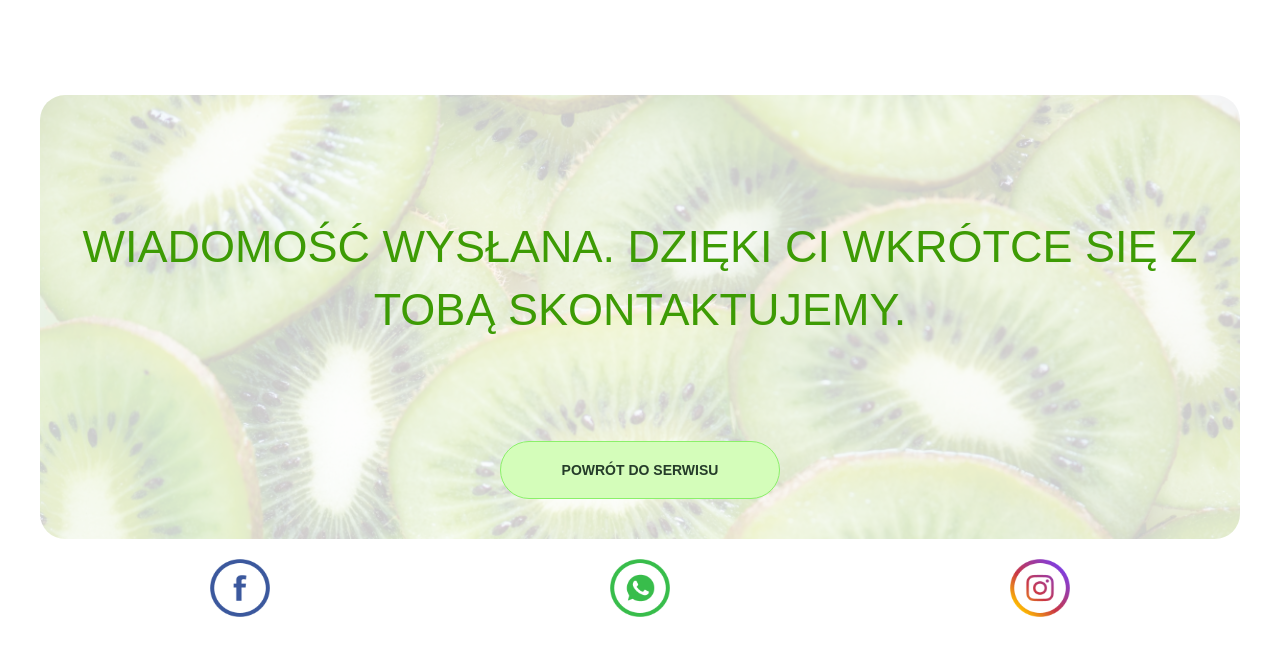
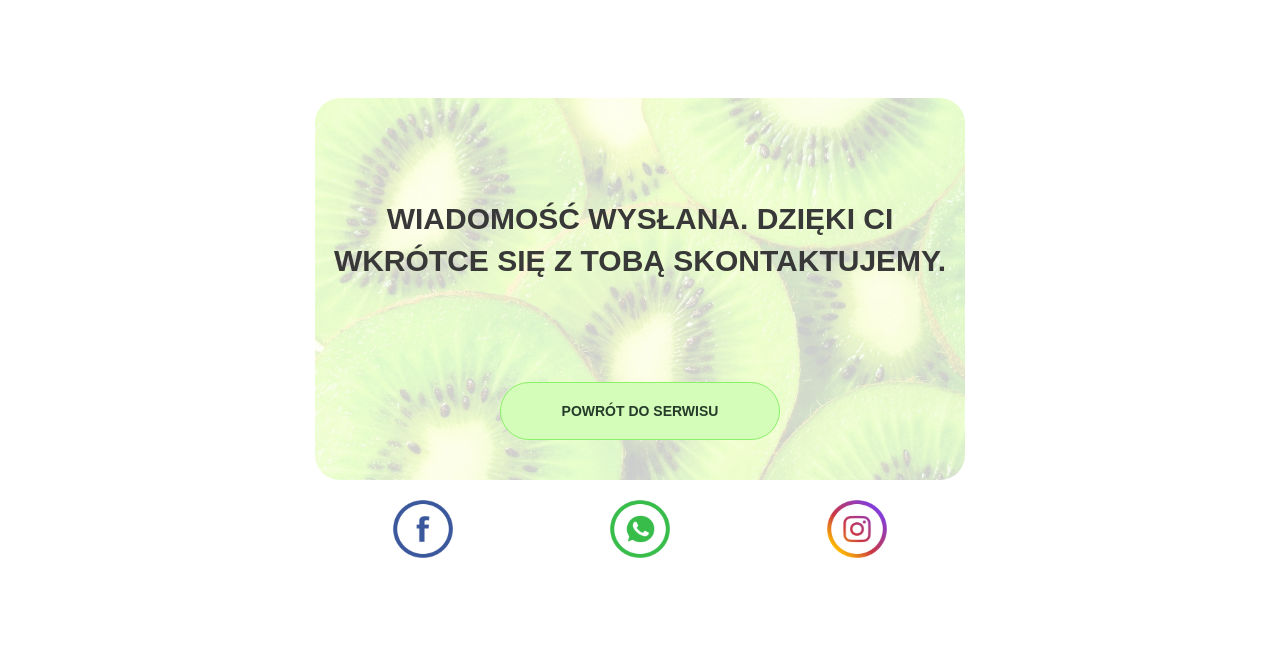
Before and after one commit to seb510/celeaner-site, a PHP site: page /after.html in a window 1280 px wide. Shown: the top 656 px of the page. Run offline with PHP 8.4, Linux system fonts and the light colour scheme; some web fonts are replaced.

Commit message:
new file after.

```diff
--- a/after.html
+++ b/after.html
@@ -15,10 +15,10 @@
 
 <!-- Back-->
 <section id="back" class="back back-after">
-    <div class="container">
+    <div class="container-block">
         <div class="offer offer-after lighting">
-            <p class="main__title">Wiadomość wysłana. Dzięki Ci <?php $name ?> wkrótce się z Tobą skontaktujemy.</p>
-            <button type="button"  id="comeback" class="comeback">Powrót do serwisu </button>
+            <p class="main_back_title">Wiadomość wysłana. Dzięki Ci <?php $name ?> wkrótce się z Tobą skontaktujemy.</p>
+            <a href="index.html" id="comeback" class="comeback">Powrót do serwisu </a>
         </div>
         <ul class="footer-wrap__soc">
             <li class="footer-wrap__item">
--- a/css/style.css
+++ b/css/style.css
@@ -253,6 +253,10 @@
 
 .back {margin-top: 95px;}
 
+.back-after {
+	max-width: 650px;
+	margin: 98px auto 0;
+}
 .offer:before {
     background: #d2e7e9 url("../img/ventanas.jpg") no-repeat top center / cover;
 }
@@ -261,6 +265,11 @@
 	background: #d2e7e9 url("../img/kiwi.jpg") no-repeat top center / cover;
 }
 
+.main_back_title {
+	font-weight: 600;
+	text-transform: uppercase;
+	font-size: 30px;
+}
 
 .main__title {
 	text-transform: uppercase;
@@ -611,7 +620,9 @@
 @media screen and (max-width: 767px) {
 
 	.container {max-width: 576px;}
-
+	.back-after {
+		width: 97%;
+	}
 	.phone {display: none;}
 	.phone__menu {display: block;}
 
--- a/index.html
+++ b/index.html
@@ -141,11 +141,7 @@
                     <div class="propous__info">
                         <h3 class="propous__title">Usługi dodatkowe:</h3>
                         <div class="propous__text propous__item">
-                            <span>-Umycie okien</span>
-                            <span>-Czyszczenie grzejników</span>
-                            <span>-Czyszczenie wnętrza piekarnika</span>
-                            <span>-Umycie lodówki</span>
-                            <span>-Prasowanie</span>
+                            Umycie okien
                         </div>
                     </div>
                 </div>
--- a/js/main.js
+++ b/js/main.js
@@ -76,7 +76,6 @@
 }
 setInterval(function(){gir()}, 500)
 
-
 //Slider
 $('.owl-carousel').owlCarousel({
     loop:true,
@@ -99,15 +98,11 @@
 
 // Функция Modal Window
 $('.offer__btn').on('click', function () {
-    $('.window').toggle();
+    $('.window').fadeIn('slowly');
 });
 
 $('.window__closed').on('click', function () {
-    $('.window').hide();
+    $('.window').hide('slowly');
 });
 
 //
-
-$('#comback').click(function () {
-    location.href = "https://czystek6iwi.com.pl/";
-});
```
Also changed, not shown: img/kiwi.jpg.
